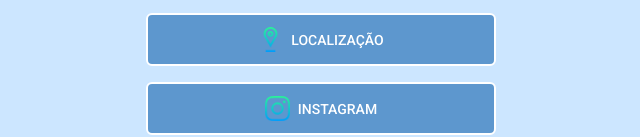
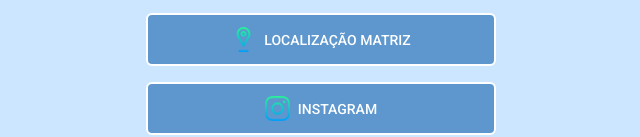
Before and after one commit to AdamyTechnology/Peixe-Boi, a plain HTML site: page index.html in a window 1280 px wide. Shown: the part 462-599 px from the top of the page, without its empty margins (319-959 px from the left). Drawn offline with nearby package versions, Linux system fonts and the light colour scheme.

Commit message:
refatoração localização

```diff
--- a/index.html
+++ b/index.html
@@ -35,7 +35,7 @@
             href="https://goo.gl/maps/crB7kGSonNWGJnGNA"
             target="_blank"
           >
-            <img src="./assets/localizacao.png" alt="" /> Localização</a
+            <img src="./assets/localizacao.png" alt="" /> Localização Matriz</a
           >
         </li>
         <li>
```
